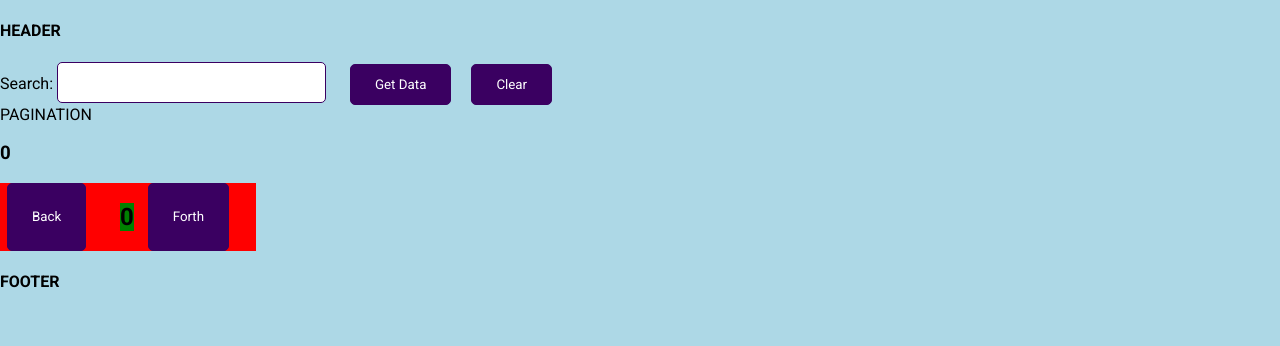
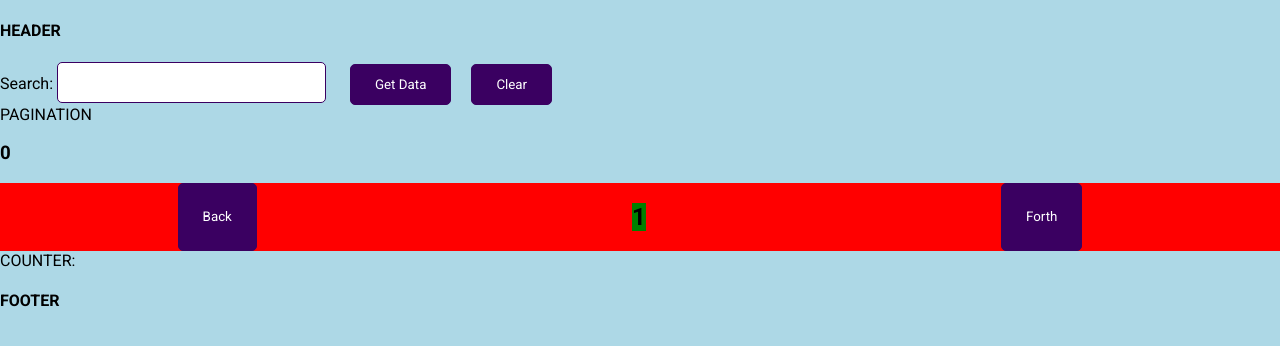
Before and after one commit to Alen002/booksearcher, a Vue app: page / in a window 1280 px wide. Shown: the top 346 px of the page. Built offline with nearby package versions, Linux system fonts and the light colour scheme.

Commit message:
add pagination logic

```diff
--- a/src/components/ListResource.vue
+++ b/src/components/ListResource.vue
@@ -1,6 +1,6 @@
 <template>
   <div class="book-list">
-    <ul v-for="result in results" :key="result">
+    <ul v-for="result in results.slice(pageStart, pageEnd)" :key="result">
       <li class="book-list__item">
         <strong>Title:</strong>
         {{ result.title }}
@@ -15,7 +15,8 @@
       </li>
     </ul>
   </div>
-  <pagination :pageItems="results.length" />
+  <pagination :pageItems="results.length" @emitCounter="counter" />
+  COUNTER:{{ pageCounter }}
 </template>
 
 <script>
@@ -23,6 +24,34 @@ import Pagination from './Pagination.vue';
 export default {
   components: { Pagination },
   props: ['results'],
+  data() {
+    return {
+      pageStart: 0,
+      pageEnd: 10,
+      pageCounter: '',
+      count: 0,
+    };
+  },
+  methods: {
+    counter(payloadCounter, payloadPages, payloadState) {
+      if (
+        payloadCounter > 0 &&
+        payloadCounter <= payloadPages &&
+        payloadState === 'increase'
+      ) {
+        this.pageStart += 10;
+        this.pageEnd += 10;
+        //
+      } else if (
+        payloadCounter > 0 &&
+        payloadCounter <= payloadPages &&
+        payloadState === 'decrease'
+      ) {
+        this.pageStart -= 10;
+        this.pageEnd -= 10;
+      }
+    },
+  },
 };
 </script>
 
--- a/src/components/Pagination.vue
+++ b/src/components/Pagination.vue
@@ -18,7 +18,7 @@
 import BaseButton from './UI/BaseButton.vue';
 export default {
   data() {
-    return { counter: 0 };
+    return { counter: 1 };
   },
   components: { BaseButton },
   props: ['pageItems'],
@@ -31,8 +31,10 @@ export default {
       console.log(pages);
       if (clicked === 'increase' && pages > 0 && this.counter < pages) {
         this.counter += 1;
-      } else if (clicked === 'decrease' && this.counter > 0) {
+        this.$emit('emitCounter', this.counter, pages, 'increase');
+      } else if (clicked === 'decrease' && this.counter > 1) {
         this.counter -= 1;
+        this.$emit('emitCounter', this.counter, pages, 'decrease');
       }
     },
   },
@@ -44,7 +46,7 @@ export default {
   display: flex;
   flex-direction: row;
   justify-content: space-around;
-  width: 20%;
+  width: 2 0%;
   background-color: red;
 }
 
```
